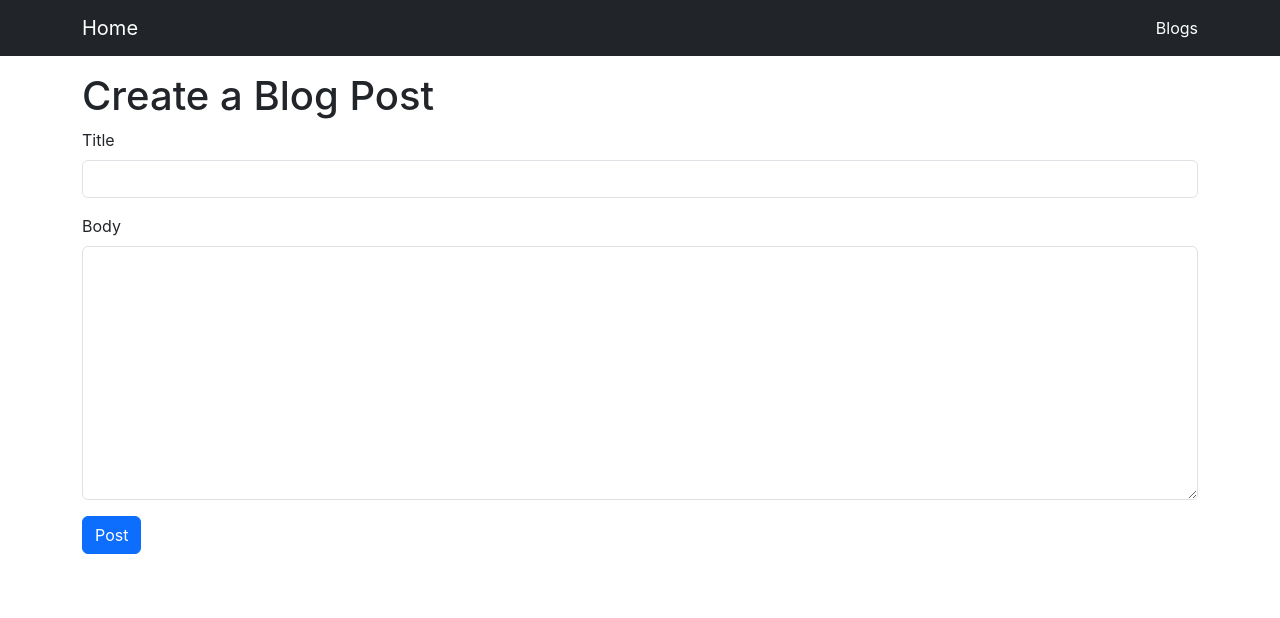
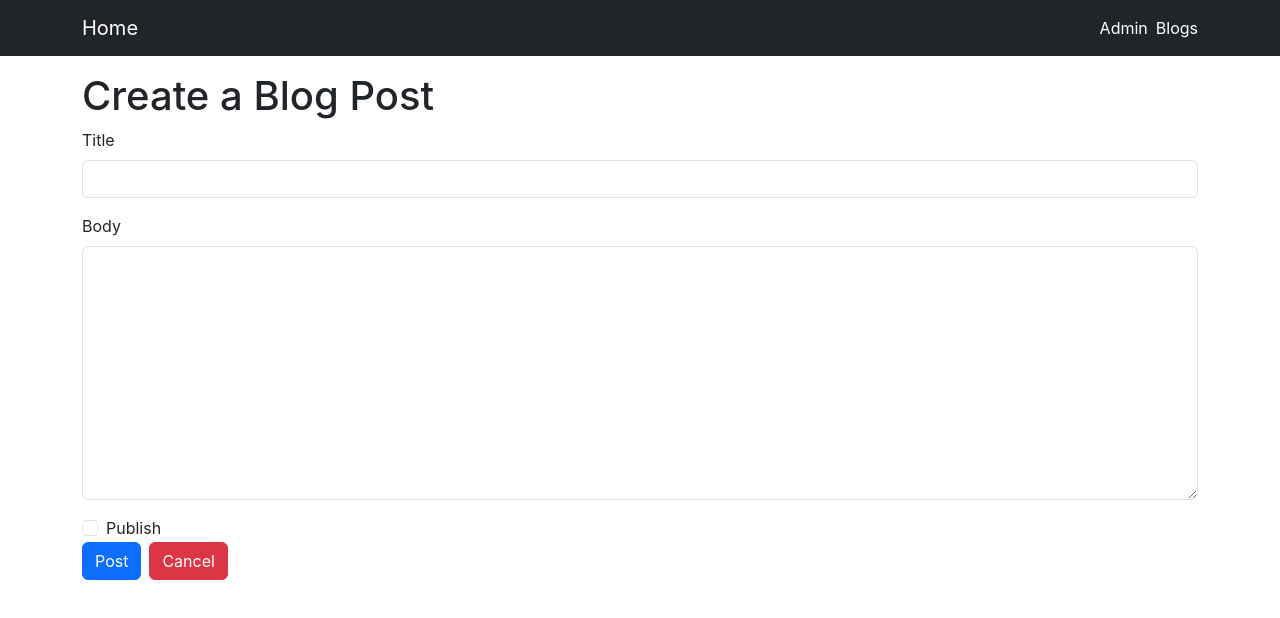
Before and after one commit to moxnox63/react-study, a React (Create React App) app in the folder simple-blog/: page /blogs/create in a window 1280 px wide. Shown: the top 618 px of the page. Built offline with nearby package versions, Linux system fonts and the light colour scheme.

Commit message:
[Blog] Admin page generated

```diff
--- a/simple-blog/db.json
+++ b/simple-blog/db.json
@@ -4,13 +4,15 @@
       "title": "vuejs",
       "body": "vuejs",
       "createdAt": 1674397928190,
-      "id": 3
+      "id": 3,
+      "publish": true
     },
     {
       "title": "redux",
       "body": "redux",
       "createdAt": 1674399816548,
-      "id": 4
+      "id": 4,
+      "publish": true
     }
   ]
 }
--- a/simple-blog/src/App.js
+++ b/simple-blog/src/App.js
@@ -9,6 +9,7 @@
 import EditPage from './pages/EditPage';
 import ListPage from './pages/ListPage';
 import ShowPage from './pages/ShowPage';
+import AdminPage from './pages/AdminPage';
 
 function App() {
   return (
@@ -19,6 +20,7 @@
         <Routes>
           <Route path="/" element={<HomePage />} />
           <Route path="/blogs" element={<ListPage />} />
+          <Route path="/admin" element={<AdminPage />} />
           <Route path="/blogs/:id" element={<ShowPage />} />
           <Route path="/blogs/create" element={<CreatePage />} />
           <Route path="/blogs/:id/edit" element={<EditPage />} />
--- a/simple-blog/src/components/BlogForm.js
+++ b/simple-blog/src/components/BlogForm.js
@@ -9,8 +9,10 @@
 
     const [originalTitle, setOriginalTitle] = useState('');
     const [originalBody, setOriginalBody] = useState('');
+    const [originalPublish, setOriginalPublish] = useState(false);
     const [title, setTitle] = useState('');
     const [body, setBody] = useState('');
+    const [publish, setPublish] = useState(false);
 
     useEffect(() => {
         if (editing) {
@@ -20,19 +22,33 @@
                     setOriginalTitle(res.data.title);
                     setBody(res.data.body);
                     setOriginalBody(res.data.body);
+                    setPublish(res.data.publish);
+                    setOriginalPublish(res.data.publish);
                 });
         }
     }, [id, editing]);
 
     const isEdited = () => {
-        return title !== originalTitle || body !== originalBody;
+        return title !== originalTitle
+            || body !== originalBody
+            || publish !== originalPublish;
+    }
+
+    const goBack = () => {
+        if (editing) {
+
+            navigate(`/blogs/${id}`);
+        } else {
+            navigate("/blogs");
+        }
     }
 
     const onSubmit = () => {
         if (editing) {
-            axios.put(`https://localhost:3001/posts/${id}`, {
+            axios.patch(`https://localhost:3001/posts/${id}`, {
                 title,
                 body,
+                publish,
             }).then(res => {
                 console.log(res);
                 navigate(`/blogs/${id}`);
@@ -41,13 +57,19 @@
             axios.post('http://localhost:3001/posts', {
                 title,
                 body,
+                publish,
                 createdAt: Date.now()
             }).then(() => {
                 navigate("/blogs");
             })
         }
+    };
 
-    };
+    const onChangePublish = (e) => {
+        console.log(e.target.checked);
+        setPublish(e.target.checked);
+    }
+
     return (
         <div>
             <h1>{editing ? "Edit" : "Create"} a Blog Post</h1>
@@ -72,12 +94,27 @@
                     rows="10"
                 />
             </div>
+            <div className='form-check'>
+                <input className="form-check-input"
+                    type="checkbox"
+                    checked={publish}
+                    onChange={onChangePublish} />
+                <label className="form-check-label">
+                    Publish
+                </label>
+            </div>
             <button
                 className="btn btn-primary"
                 onClick={onSubmit}
                 disabled={editing && !isEdited()}
             >
                 {editing ? "Edit" : "Post"}
+            </button>
+            <button
+                className="btn btn-danger ms-2"
+                onClick={goBack}
+            >
+                Cancel
             </button>
         </div>);
 }
--- /dev/null
+++ b/simple-blog/src/components/BlogList.js
@@ -0,0 +1,69 @@
+import axios from "axios";
+import { useState, useEffect } from "react";
+import { useNavigate } from "react-router-dom";
+import Card from "../components/Card";
+import LoadingSpinner from "../components/LoadingSpinner";
+import { bool } from "prop-types";
+
+const BlogList = ({ isAdmin }) => {
+    const navigate = useNavigate();
+    const [posts, setPosts] = useState([]);
+    const [loading, setLoading] = useState(true);
+
+    const getPosts = () => {
+        axios.get("http://localhost:3001/posts").then((res) => {
+            setPosts(res.data);
+            setLoading(false); // 응답이 오면 로딩은 false!
+        })
+    }
+
+    const deleteBlog = (e, id) => {
+        e.stopPropagation(); // prevent event-bubbling
+        axios.delete(`http://localhost:3001/posts/${id}`)
+            .then(() => { // 성공적으로 delete될 경우 아래의 코드 실행
+                setPosts(prevPosts => { // 기존 posts 목록에서
+                    return prevPosts.filter(post => {
+                        return post.id !== id; // post.id가 현재 삭제한 id와 다른 애들만!
+                    })
+                })
+            });
+    }
+
+    useEffect(() => {
+        getPosts();
+    }, []);
+
+    if (loading) { // 로딩이 있으면 Loading Spinner를 보여주고
+        return <LoadingSpinner />
+    }
+
+    if (posts.length === 0) { // 만약 로딩이 끝났는데 보여줄게 없으면 안내문구
+        return (<div>No blog posts found</div>)
+    }
+
+    return posts.filter(post => {
+        return isAdmin || post.publish
+    }).map(post => { // 그 외에는 목록을 보여주는 함수 'renderBlogList'
+        return (
+            // 컴포넌트 누르면 해당 포스트 id로 이동 ***
+            <Card key={post.id} title={post.title} onClick={() => { navigate(`/blogs/${post.id}`) }}>
+                {isAdmin ? <div>
+                    <button className="btn btn-danger btn-sm"
+                        onClick={(e) => deleteBlog(e, post.id)} >
+                        Delete
+                    </button>
+                </div> : null}
+            </Card>
+        )
+    })
+};
+
+BlogList.propTypes = {
+    isAdmin: bool
+}
+
+BlogList.defaultProps = {
+    isAdmin: false
+}
+
+export default BlogList;
--- a/simple-blog/src/components/NavBar.js
+++ b/simple-blog/src/components/NavBar.js
@@ -5,7 +5,17 @@
         <nav className="navbar navbar-dark bg-dark">
             <div className="container">
                 <Link className="navbar-brand" to="/">Home</Link>
-                <ul className="navbar-nav">
+                <ul
+                    style={{ flexDirection: "row" }}
+                    className="navbar-nav">
+                    <li className="nav-item me-2">
+                        <NavLink
+                            className="nav-link active"
+                            aria-current="page"
+                            to="/admin">
+                            Admin
+                        </NavLink>
+                    </li>
                     <li className="nav-item">
                         <NavLink
                             className="nav-link active"
--- /dev/null
+++ b/simple-blog/src/pages/AdminPage.js
@@ -0,0 +1,20 @@
+import { Link } from "react-router-dom";
+import BlogList from "../components/BlogList";
+
+const AdminPage = () => {
+    return (
+        <div>
+            <div className="d-flex justify-content-between">
+                <h1>Admin</h1>
+                <div>
+                    <Link to="/blogs/create" className="btn btn-success">
+                        Create New
+                    </Link>
+                </div>
+            </div>
+            <BlogList isAdmin={true} />
+        </div >
+    )
+}
+
+export default AdminPage;
```
Also changed, not shown: simple-blog/src/pages/ListPage.js (+2 -63 lines).
